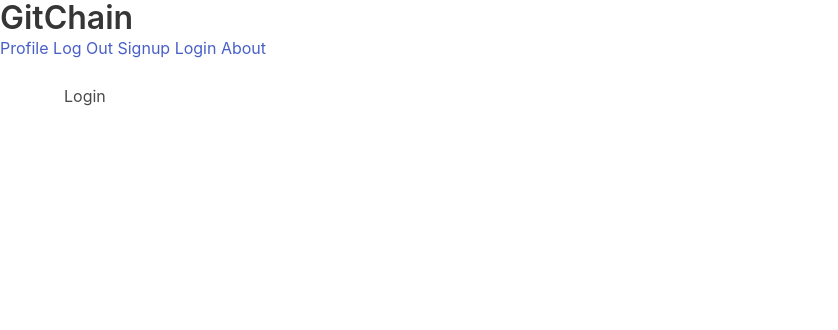
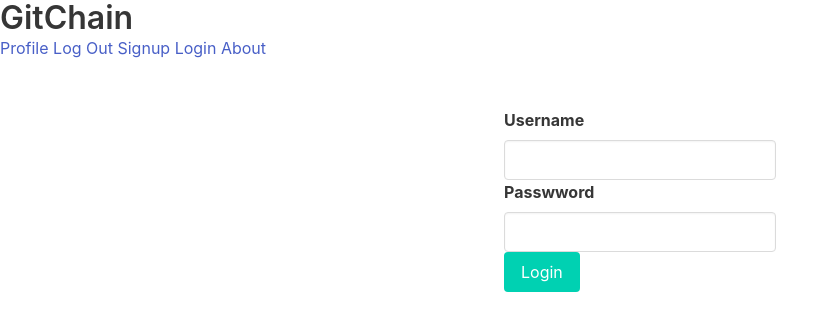
Before and after one commit to bryantee/GitChain, a website: page src/index.html in a window 1280 px wide. Both pictures are taken after a click on the link "Login". Shown: the whole page, without its empty margins (0-838 px from the left). Drawn offline with nearby package versions, Linux system fonts and the light colour scheme.

Commit message:
Add basic login form to page

```diff
--- a/src/css/main.css
+++ b/src/css/main.css
@@ -10,7 +10,7 @@
   display: none;
 }
 
-.signup-form {
+.signup-form, .login-form {
   margin: 0 auto;
   margin-top: 1.5em;
 }
--- a/src/index.html
+++ b/src/index.html
@@ -73,7 +73,21 @@
         </p>
       </div>
     </section>
-    <section id="login-view" class="view hide">Login</section>
+    <section id="login-view" class="view hide">
+      <div class="login-form">
+        <label for="" class="label">Username</label>
+        <p class="control">
+          <input type="text" class="input">
+        </p>
+        <label for="" class="label">Passwword</label>
+        <p class="control">
+          <input type="password" class="input">
+        </p>
+        <p class="control">
+          <button class="button is-primary">Login</button>
+        </p>
+      </div>
+    </section>
     <section id="welcome-view" class="view hide">Welcome to GitChain. Write code. Commit. Build your chain. Don't break it.</section>
     <section id="logout-view" class="view hide">Logout Page</section>
   </section>
```
Also changed, not shown: build/css/main.css, build/index.html.
